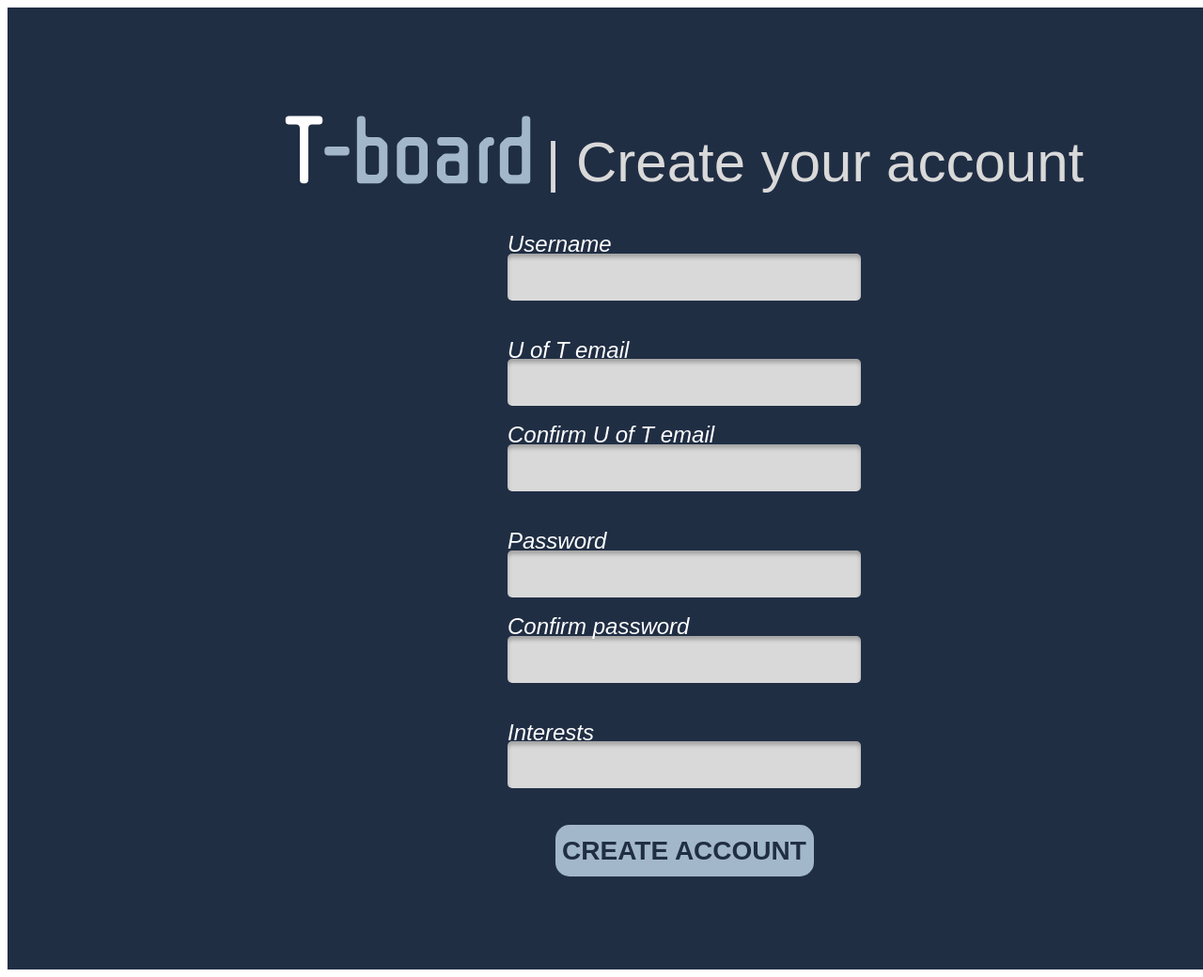
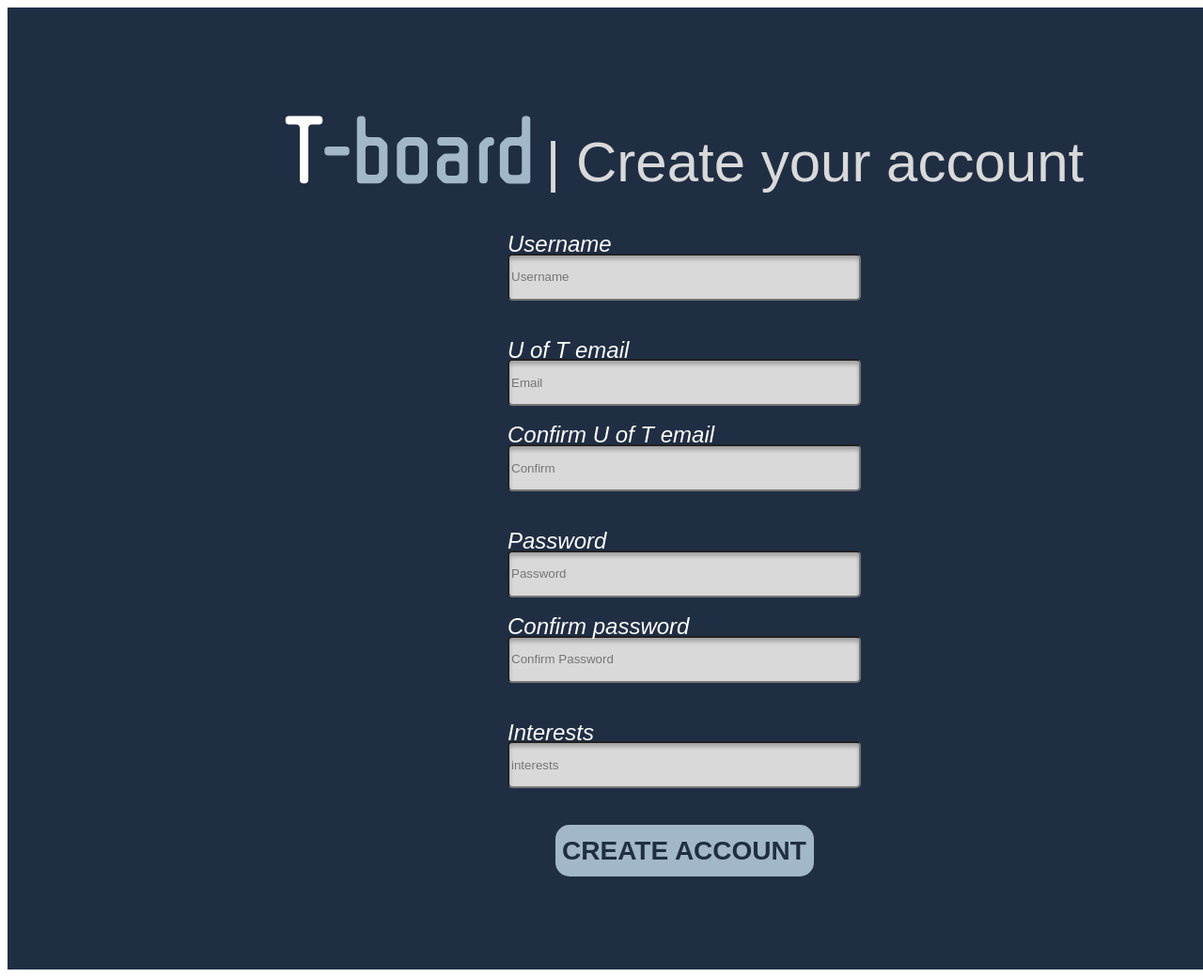
Before and after one commit to huijeong1015/T-Board, a Flask app: page /register in a window 1280 px wide; the page is wider, and only the part inside the window is pictured. Shown: that part at 94% size. Run offline with Flask 3, Linux system fonts and the light colour scheme; some libraries are stand-ins or nearby versions.

Commit message:
interactive textbox

```diff
--- a/templates/register.html
+++ b/templates/register.html
@@ -33,23 +33,29 @@
       <div class="create-your-account">| Create your account</div>
     </div>
     <div class="id">
-      <div class="input-id"></div>
+      <!-- <div class="input-id"></div> -->
+      <input type = "text" id="input-id" name="input-id" placeholder="Username">
       <div class="txt-id">Username</div>
     </div>
     <div class="email">
-      <div class="input-confirm"></div>
+      <!-- <div class="input-confirm"></div> -->
+      <input type = "text" id="input-confirm" name="input-confirm" placeholder="Confirm">
       <div class="txt-confirm">Confirm U of T email</div>
-      <div class="input"></div>
+      <!-- <div class="input"></div> -->
+      <input type = "text" id="input" name="input" placeholder="Email">
       <div class="txt">U of T email</div>
     </div>
     <div class="email">
-      <div class="input-confirm2"></div>
+      <!-- <div class="input-confirm2"></div> -->
+      <input type = "text" id="input-confirm2" name="input-confirm2" placeholder="Confirm Password">
       <div class="txt-confirm2">Confirm password</div>
-      <div class="input2"></div>
+      <!-- <div class="input2"></div> -->
+      <input type = "text" id="input2" name="input2" placeholder="Password">
       <div class="txt2">Password</div>
     </div>
     <div class="interests">
-      <div class="input3"></div>
+      <!-- <div class="input3"></div> -->
+      <input type = "text" id="input3" name="input3" placeholder="interests">
       <div class="txt3">Interests</div>
     </div>
     <div class="btn-register">
@@ -104,7 +110,7 @@
   height: 74.12px;
   position: static;
 }
-.input-id {
+#input-id {
   background: #d9d9d9;
   border-radius: 5px;
   width: 376px;
@@ -128,7 +134,7 @@
   height: 164.5px;
   position: static;
 }
-.input-confirm {
+#input-confirm {
   background: #d9d9d9;
   border-radius: 5px;
   width: 376px;
@@ -146,7 +152,7 @@
   left: 532px;
   top: 441.44px;
 }
-.input {
+#input {
   background: #d9d9d9;
   border-radius: 5px;
   width: 376px;
@@ -164,7 +170,7 @@
   left: 532px;
   top: 350.69px;
 }
-.input-confirm2 {
+#input-confirm2 {
   background: #d9d9d9;
   border-radius: 5px;
   width: 376px;
@@ -182,7 +188,7 @@
   left: 532px;
   top: 645.19px;
 }
-.input2 {
+#input2 {
   background: #d9d9d9;
   border-radius: 5px;
   width: 376px;
@@ -206,7 +212,7 @@
   height: 73.75px;
   position: static;
 }
-.input3 {
+#input3 {
   background: #d9d9d9;
   border-radius: 5px;
   width: 376px;
```
Also changed, not shown: event_details.py (+8 -0 lines), templates/event_post.html (+18 -12 lines), templates/login.html (+32 -8 lines).
